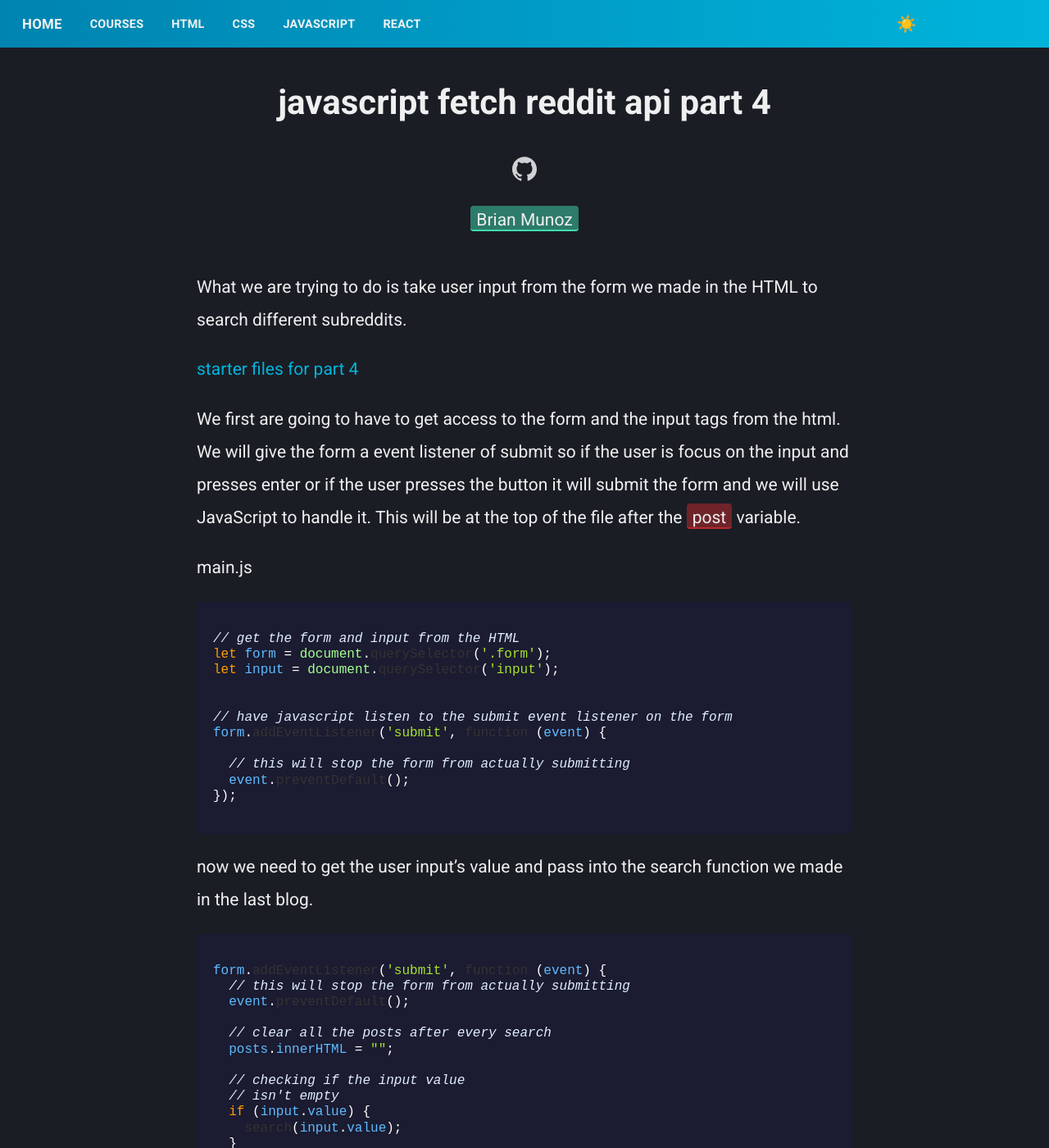
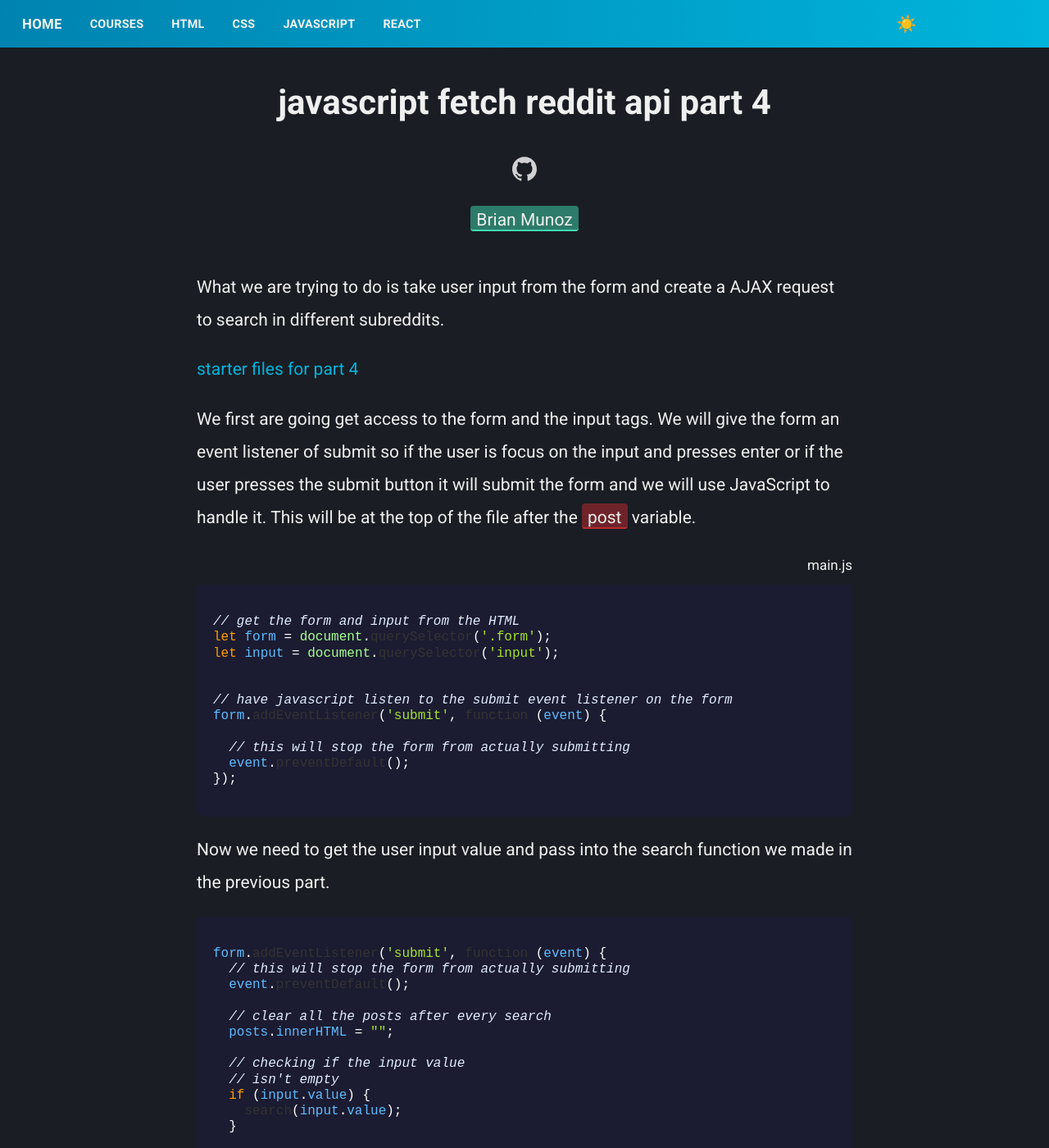
Before and after one commit to codinglead/codinglead.github.io, a Jekyll site: the page built from _courses/fetch-reddit-course/part4.md, in a window 1280 px wide and 1400 px high. Shown: the whole window at 82% size. Built offline with Jekyll 4.4.1, drawn with Linux system fonts in a browser that asks for light colours; comment, search, counter and statistics services are not loaded.

Commit message:
update part 4 wording

````diff
--- a/_courses/fetch-reddit-course/part4.md
+++ b/_courses/fetch-reddit-course/part4.md
@@ -4,13 +4,13 @@ layout: project
 author: ["Brian Munoz", "https://colorlessenergy.github.io/", "https://github.com/colorlessenergy"]
 ---
 
-What we are trying to do is take user input from the form we made in the HTML to search different subreddits.
+What we are trying to do is take user input from the form and create a AJAX request to search in different subreddits.
 
 [starter files for part 4](https://github.com/colorlessenergy/fetch-reddit/tree/part3)
 
-We first are going to have to get access to the form and the input tags from the html. We will give the form a event listener of submit so if the user is focus on the input and presses enter or if the user presses the button it will submit the form and we will use JavaScript to handle it. This will be at the top of the file after the <span class="highlight__code">post</span> variable.
+We first are going get access to the form and the input tags. We will give the form an event listener of submit so if the user is focus on the input and presses enter or if the user presses the submit button it will submit the form and we will use JavaScript to handle it. This will be at the top of the file after the <span class="highlight__code">post</span> variable.
 
-<p class="higlight__file-desc">main.js</p>
+<p class="highlight__file-desc">main.js</p>
 
 ```javascript
 // get the form and input from the HTML
@@ -26,7 +26,7 @@ form.addEventListener('submit', function (event) {
 });
 ```
 
-now we need to get the user input's value and pass into the search function we made in the last blog.
+Now we need to get the user input value and pass into the search function we made in the previous part.
 
 ```javascript
 form.addEventListener('submit', function (event) {
````
Also changed, not shown: _courses/fetch-reddit-course/index.md (+1 -1 lines).
